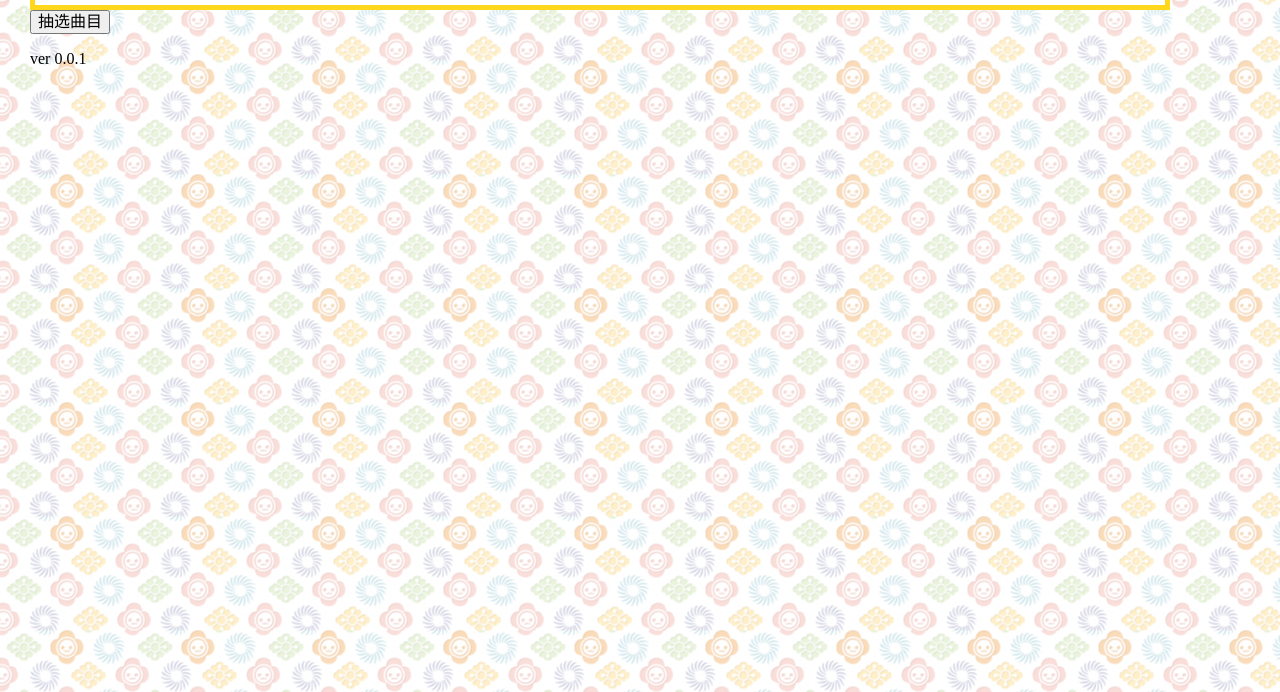
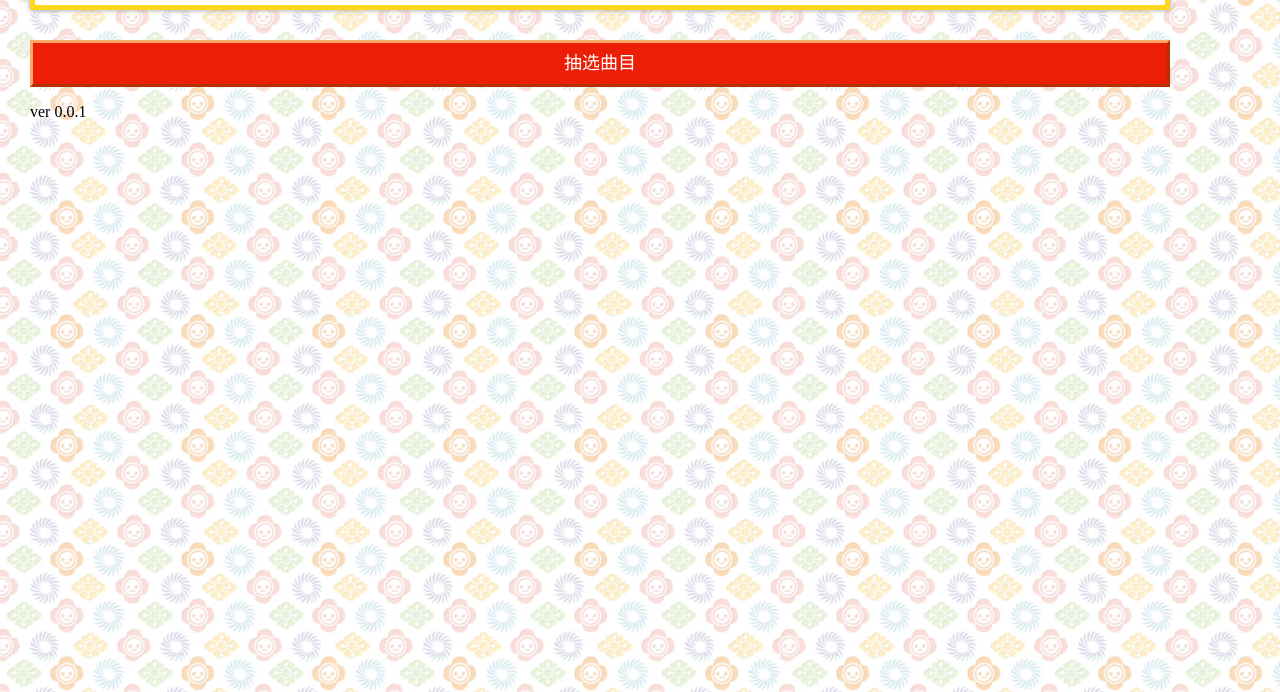
Before and after one commit to eiko-g/taiko-roll, a plain HTML site: page index.html in a window 1280 px wide. Shown: the part 108-800 px from the top of the page. Drawn offline with Linux system fonts and the light colour scheme.

Commit message:
小修改

```diff
--- a/static/scss/style.scss
+++ b/static/scss/style.scss
@@ -18,6 +18,7 @@ body {
         border: 5px #FFD81E solid;
         background-color: #fff;
         padding: 15px;
+        box-shadow: 0 0 5px #999;
 
         &-name {
             color: #EC1E06;
@@ -28,4 +29,19 @@ body {
             text-align: center;
         }
     }
+
+    .roll {
+        margin-top: 30px;
+
+        &-button {
+            width: 100%;
+            font-size: 18px;
+            padding: 10px;
+            color: #fff;
+            background-color: #EC1E06;
+            border: 3px solid #ffa66b;
+            border-right-color: #b53000;
+            border-bottom-color: #b53000;
+        }
+    }
 }
```
Also changed, not shown: static/css/style.css, 1 other file.
